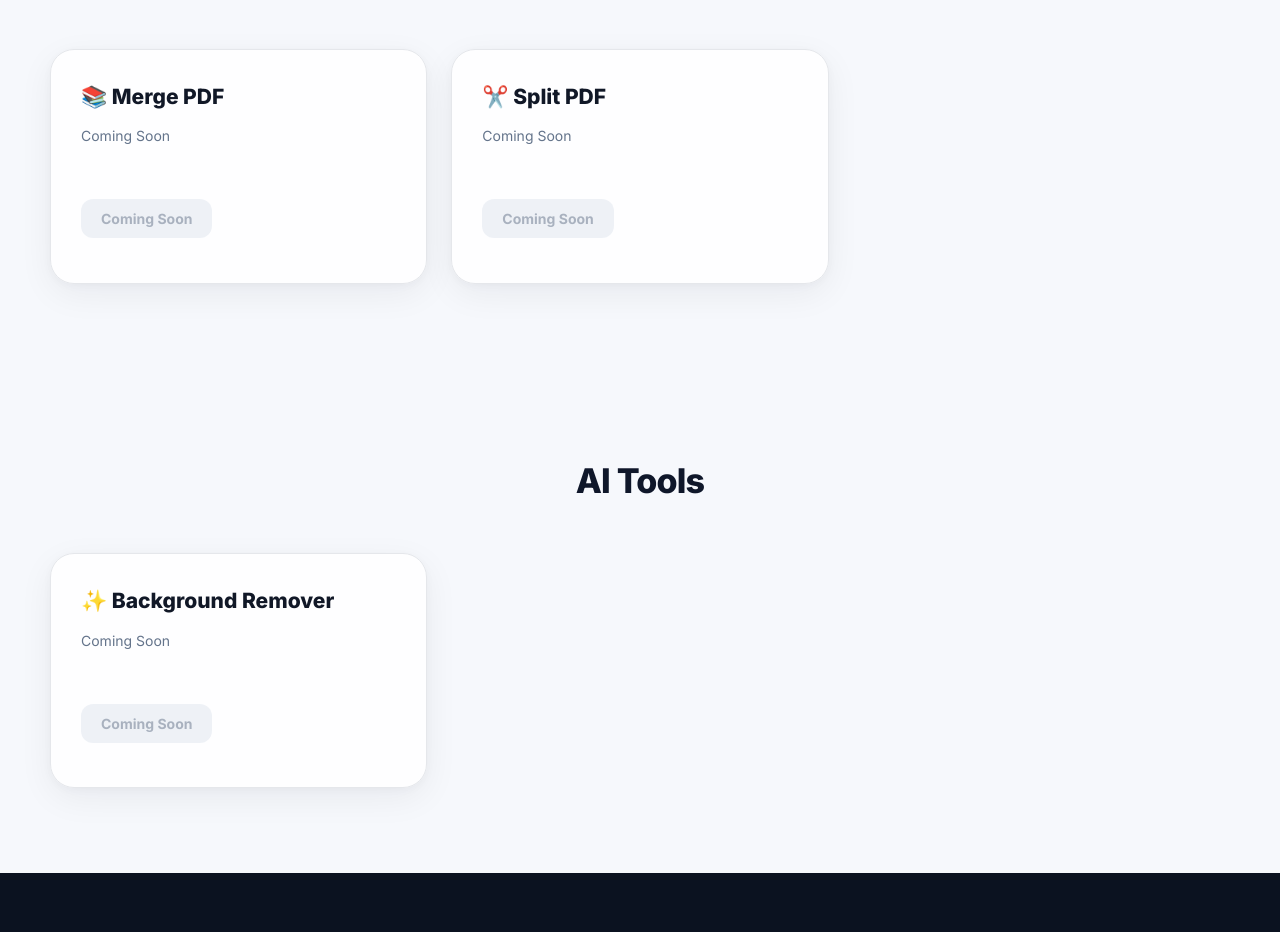
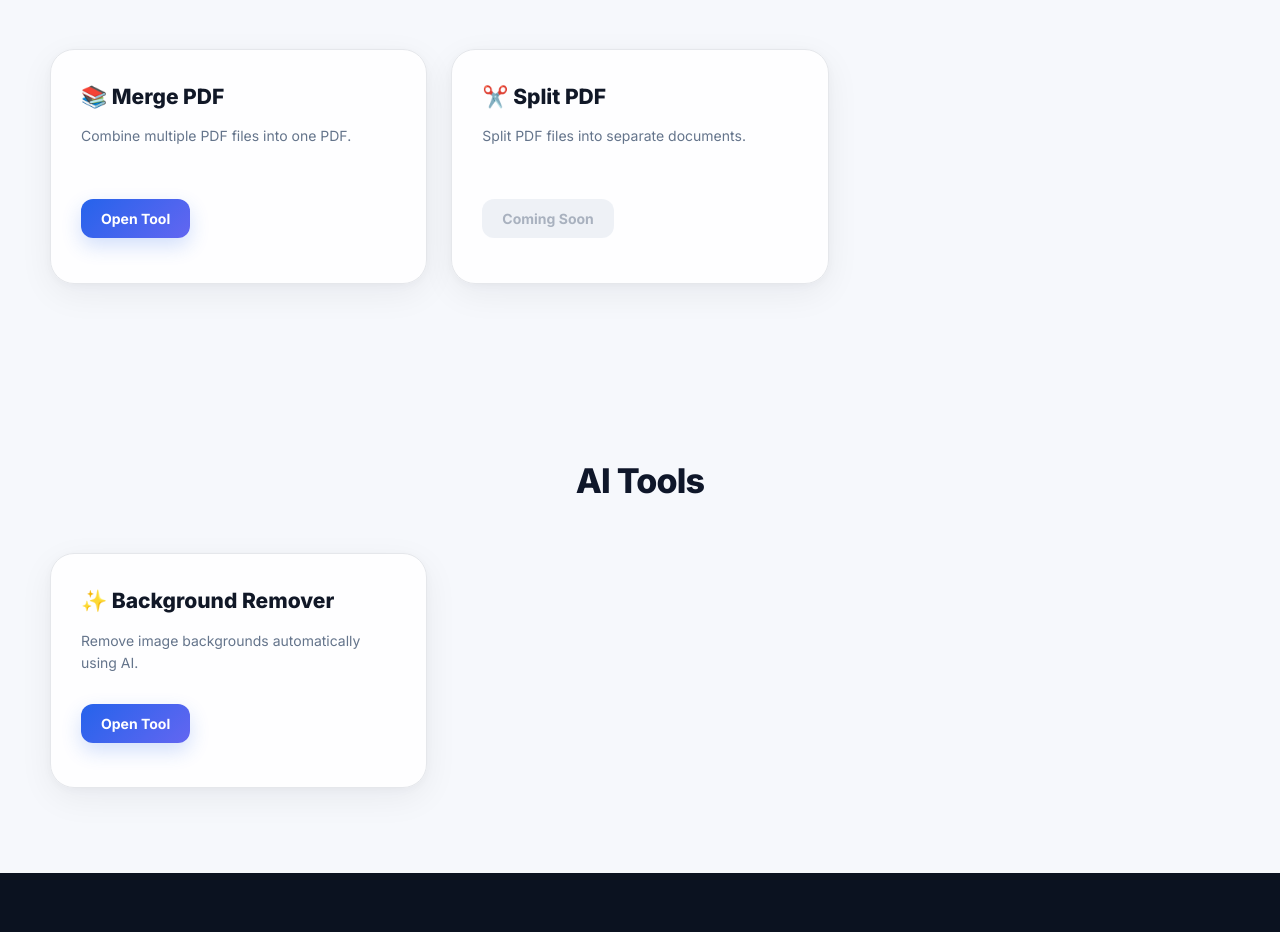
Before and after one commit to aistoryteller7777-tech/FreeToolsOnline, a React (Create React App) app in the folder free-online-tools/: page / in a window 1280 px wide. Shown: the part 1180-2112 px from the top of the page. Built offline with nearby package versions, Linux system fonts and the light colour scheme.

Commit message:
Update Home.tsx

```diff
--- a/free-online-tools/src/pages/Home.tsx
+++ b/free-online-tools/src/pages/Home.tsx
@@ -63,13 +63,19 @@ function Home() {
   <div className="grid">
     <div className="card">
       <h3>📚 Merge PDF</h3>
-            <p>Coming Soon</p>
-            <button disabled>Coming Soon</button>
+
+      <p>Combine multiple PDF files into one PDF.</p>
+
+      <Link to="/merge-pdf">
+        <button>Open Tool</button>
+      </Link>
     </div>
 
     <div className="card">
       <h3>✂️ Split PDF</h3>
-            <p>Coming Soon</p>
+
+      <p>Split PDF files into separate documents.</p>
+
       <button disabled>Coming Soon</button>
     </div>
   </div>
@@ -81,8 +87,12 @@ function Home() {
   <div className="grid">
     <div className="card">
       <h3>✨ Background Remover</h3>
-            <p>Coming Soon</p>
-            <button disabled>Coming Soon</button>
+
+      <p>Remove image backgrounds automatically using AI.</p>
+
+      <Link to="/background-remover">
+        <button>Open Tool</button>
+      </Link>
     </div>
   </div>
 </section>
```
Lines whose indentation alone changed are shown as unchanged.
